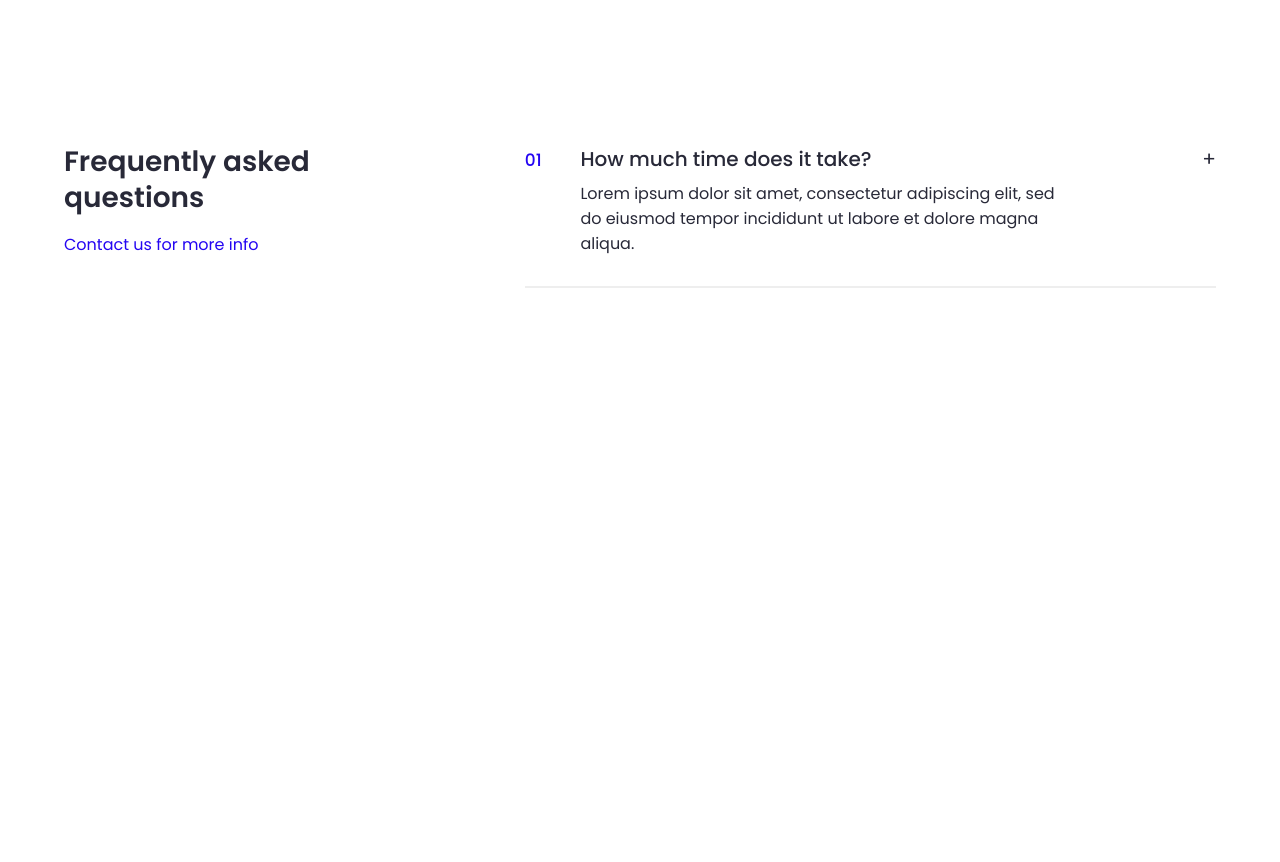
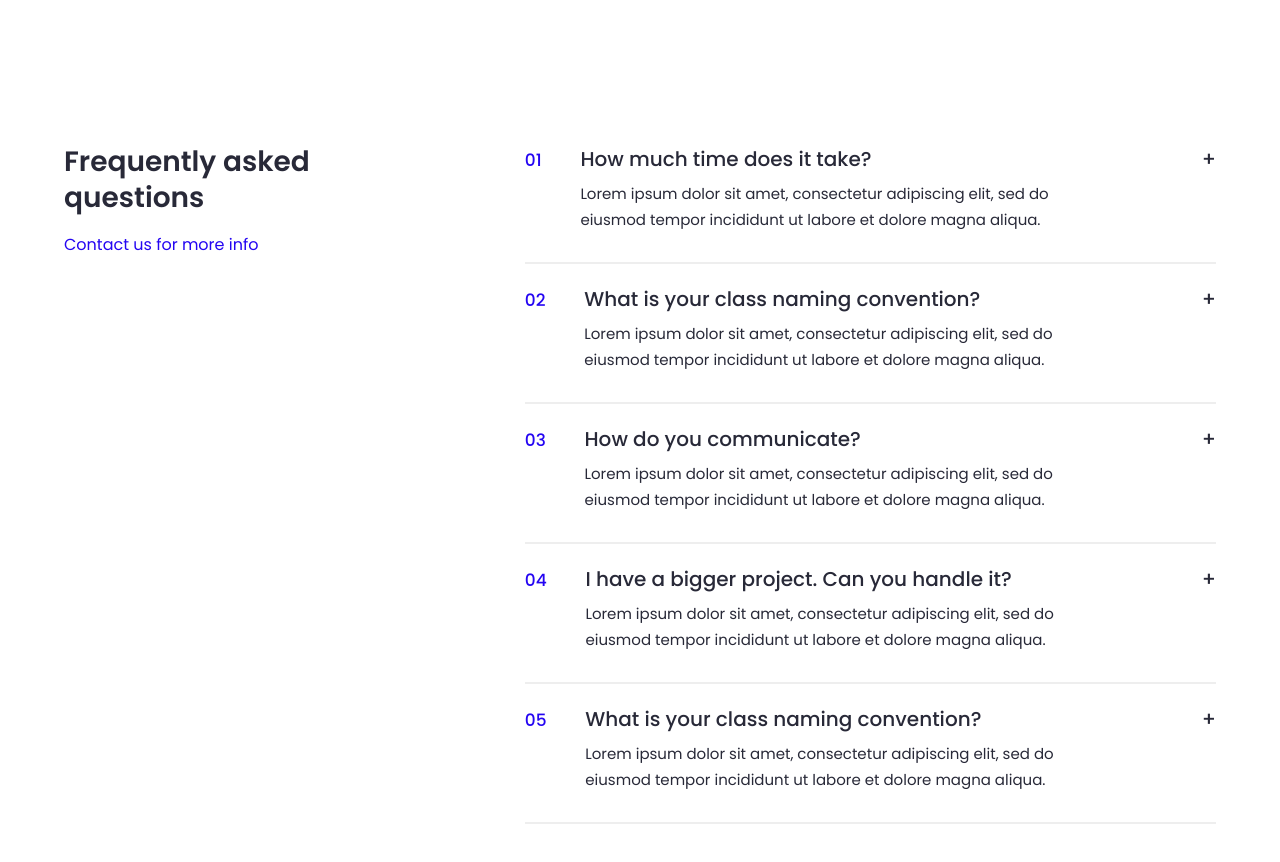
Before and after one commit to Meldy2503/Windec, a React (Create React App) app: page / in a window 1280 px wide. Shown: the part 3620-4482 px from the top of the page. Before the commit the page ends 4008 px from the top, so only its background shows below. Built offline with nearby package versions, Linux system fonts and the light colour scheme.

Commit message:
pass props to FAQ component

```diff
--- /dev/null
+++ b/src/components/HomePage/FAQ/Data.js
@@ -0,0 +1,43 @@
+const data = [
+    {
+        id: 1,
+        no: "01",
+        question: "How much time does it take?",
+        answer: "Lorem ipsum dolor sit amet, consectetur adipiscing elit, sed do eiusmod tempor incididunt ut labore et dolore magna aliqua."
+
+    },
+
+    {
+        id: 2,
+        no: "02",
+        question: "What is your class naming convention?",
+        answer: "Lorem ipsum dolor sit amet, consectetur adipiscing elit, sed do eiusmod tempor incididunt ut labore et dolore magna aliqua."
+  },
+
+  {
+      id: 3,
+      no: "03",
+      question: "How do you communicate?",
+      answer: "Lorem ipsum dolor sit amet, consectetur adipiscing elit, sed do eiusmod tempor incididunt ut labore et dolore magna aliqua."
+
+  },
+
+  {
+      id: 4,
+      no: "04",
+      question: "I have a bigger project. Can you handle it?",
+      answer: "Lorem ipsum dolor sit amet, consectetur adipiscing elit, sed do eiusmod tempor incididunt ut labore et dolore magna aliqua."
+
+  },
+
+  {
+    id: 5,
+    no: "05",
+    question: "What is your class naming convention?",
+    answer: "Lorem ipsum dolor sit amet, consectetur adipiscing elit, sed do eiusmod tempor incididunt ut labore et dolore magna aliqua."
+
+}
+
+  ]
+
+  export default data;
--- a/src/components/HomePage/FAQ/Styled.js
+++ b/src/components/HomePage/FAQ/Styled.js
@@ -20,14 +20,18 @@ export const LeftContent = styled.div`
 
 export const RightContent = styled.div`
       width: 60%;
+      margin-top: -2rem;
+      `;
+
+export const Texts = styled.div`
       display: flex;
       justify-content: space-between;
       border-bottom: 2px solid #eee;
-      padding-bottom: 3rem;
+      padding: 2rem 0 3rem 0;
 
-     span  {
-        display: flex;
-        width: 80%;
+      span  {
+          display: flex;
+          width: 80%;
 
         h5 {
             color: ${({theme}) => theme.colors.primary3};
@@ -46,11 +50,16 @@ export const RightContent = styled.div`
             margin-bottom: .7rem;
         }
 
+
         p {
-            font-size: 1.6rem;
+            font-size: 1.5rem;
+            line-height: 1.7;
         }}
+
+        h4 {
+            font-size: 2rem;
+            font-weight: 500;
+            cursor: pointer;
+        }
+
 `;
-
-export const Icon = styled.div`
-   font-size: 2rem;
-`;
--- a/src/components/HomePage/FAQ/index.js
+++ b/src/components/HomePage/FAQ/index.js
@@ -1,6 +1,7 @@
 import React from 'react';
 import { MainContainer, ContentContainer } from "../../reusableComponents/ContainerStyled";
-import { LeftContent, RightContent, Icon } from '../FAQ/Styled';
+import { LeftContent, RightContent, Texts } from '../FAQ/Styled';
+import data from "./Data"
 
 
 
@@ -13,23 +14,24 @@ function FAQ() {
                     <a href="#">Contact us for more info</a>
                 </LeftContent>
                 <RightContent>
-                    <span>
-                        <h5>01</h5>
-                        <div>
-                            <h6>How much time does it take?</h6>
-                            <p>Lorem ipsum dolor sit amet, consectetur adipiscing elit, sed do eiusmod tempor incididunt ut labore et dolore magna aliqua.</p>
-                        </div>
-
-                    </span>
-
-                    <Icon>+</Icon>
-
-
+                    {data.map((item) => {
+                        return (
+                      <Texts key={item.id}>
+                         <span>
+                            <h5>{item.no}</h5>
+                            <div>
+                                <h6>{item.question}</h6>
+                                <p>{item.answer}</p>
+                            </div>
+                         </span>
+                         <h4>+</h4>
+                      </Texts>
+                       )})}
                 </RightContent>
             </ContentContainer>
         </MainContainer>
+
         )
-
-}
+     }
 
 export default FAQ;
```
